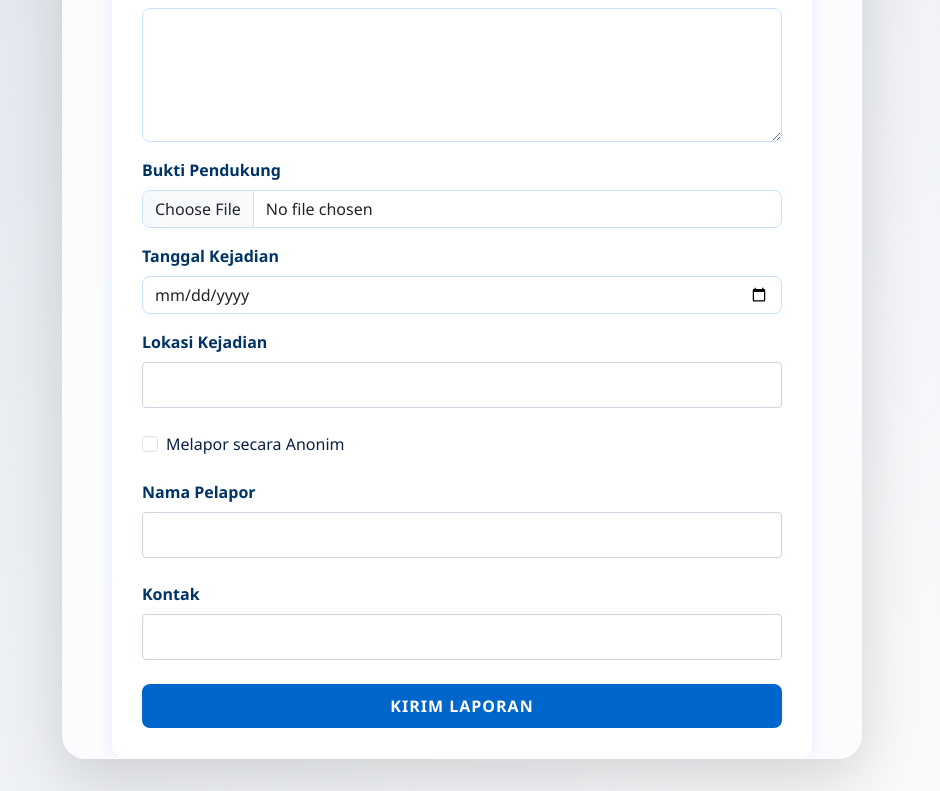
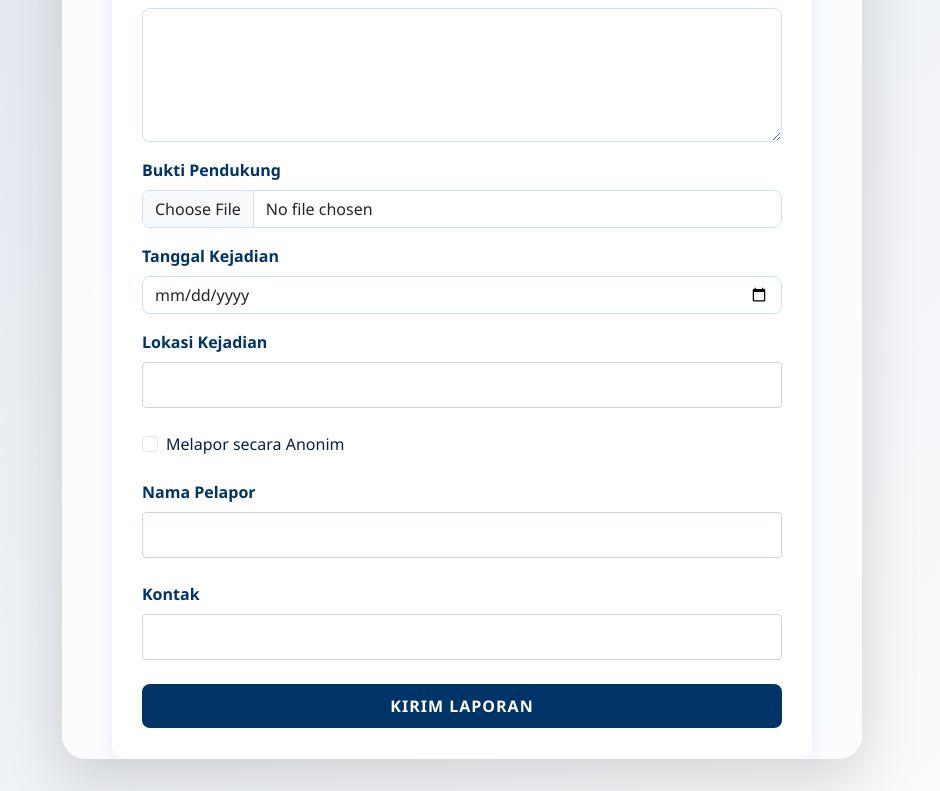
Before and after one commit to aliyyarahma20/wbs_pemweblan, a React (Create React App) app in the folder frontend/: page / in a window 1280 px wide. Shown: the part 525-1316 px from the top of the page, without its empty margins (178-1118 px from the left). Built offline with nearby package versions, Linux system fonts and the light colour scheme.

Commit message:
rapihrapih

```diff
--- a/frontend/src/assets/css/style.css
+++ b/frontend/src/assets/css/style.css
@@ -64,7 +64,7 @@ label.form-label {
 }
 
 button.btn-primary {
-    background-color: #0066cc;
+    background-color: #003366;
     border-color: #005cbf;
     padding: 10px 20px;
     border-radius: 8px;
```
